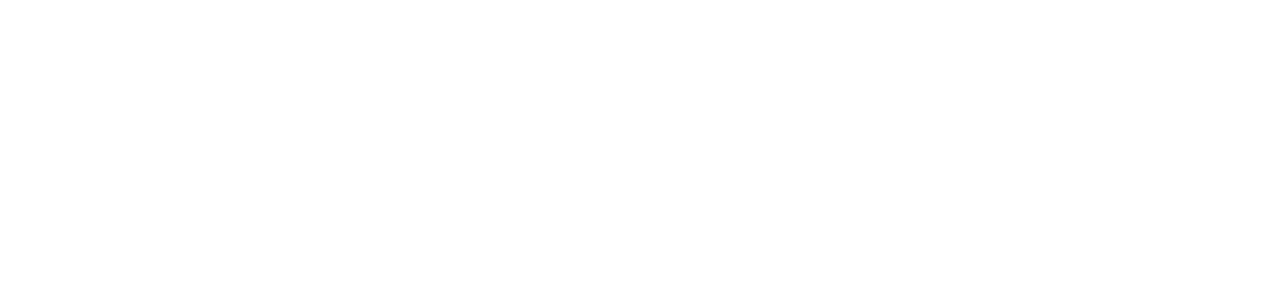
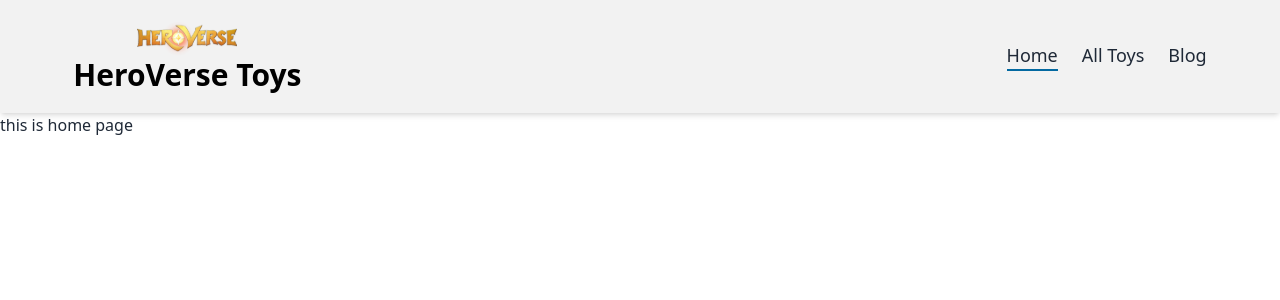
Before and after one commit to rofikul-resan/HeroVerse-toy-client, a React (Vite) app: page / in a window 1280 px wide. Shown: the top 300 px of the page. Built offline with nearby package versions, Linux system fonts and the light colour scheme.

Commit message:
add nav bar

```diff
--- /dev/null
+++ b/src/Components/Navbar.jsx
@@ -0,0 +1,42 @@
+import { NavLink } from "react-router-dom";
+
+const Navbar = () => {
+  return (
+    <nav className="bg-base-200 shadow-md">
+      <div className="w-11/12 mx-auto flex justify-between items-center p-5">
+        <div className="w-fit">
+          <img className="w-[100px] mx-auto" src="/logo.svg" alt="logo" />
+          <h2 className="font-bold text-black">HeroVerse Toys</h2>
+        </div>
+        <div className="flex gap-6 text-lg">
+          <NavLink
+            to={"/"}
+            className={({ isActive }) =>
+              isActive ? "border-b-2 border-sky-700" : ""
+            }
+          >
+            Home
+          </NavLink>
+          <NavLink
+            to={"/all-toy"}
+            className={({ isActive }) =>
+              isActive ? "border-b-2 border-sky-700" : ""
+            }
+          >
+            All Toys
+          </NavLink>
+          <NavLink
+            to={"/blog"}
+            className={({ isActive }) =>
+              isActive ? "border-b-2 border-sky-700" : ""
+            }
+          >
+            Blog
+          </NavLink>
+        </div>
+      </div>
+    </nav>
+  );
+};
+
+export default Navbar;
--- a/src/index.css
+++ b/src/index.css
@@ -14,6 +14,3 @@
 h4 {
   @apply text-xl;
 }
-#root {
-  @apply max-w-[1440px];
-}
--- /dev/null
+++ b/src/layout/HomeLayout.jsx
@@ -0,0 +1,13 @@
+import { Outlet } from "react-router-dom";
+import Navbar from "../Components/Navbar";
+
+const HomeLayout = () => {
+  return (
+    <div className="max-w-[1400px] mx-auto ">
+      <Navbar />
+      <Outlet />
+    </div>
+  );
+};
+
+export default HomeLayout;
--- a/src/main.jsx
+++ b/src/main.jsx
@@ -1,7 +1,11 @@
 import React from "react";
 import ReactDOM from "react-dom/client";
 import "./index.css";
+import { RouterProvider } from "react-router-dom";
+import router from "./Router";
 
 ReactDOM.createRoot(document.getElementById("root")).render(
-  <React.StrictMode></React.StrictMode>
+  <React.StrictMode>
+    <RouterProvider router={router} />
+  </React.StrictMode>
 );
--- /dev/null
+++ b/src/page/Home/Home.jsx
@@ -0,0 +1,5 @@
+const Home = () => {
+  return <div>this is home page</div>;
+};
+
+export default Home;
```
Also changed, not shown: src/Router.jsx (added, +18 -0 lines).
